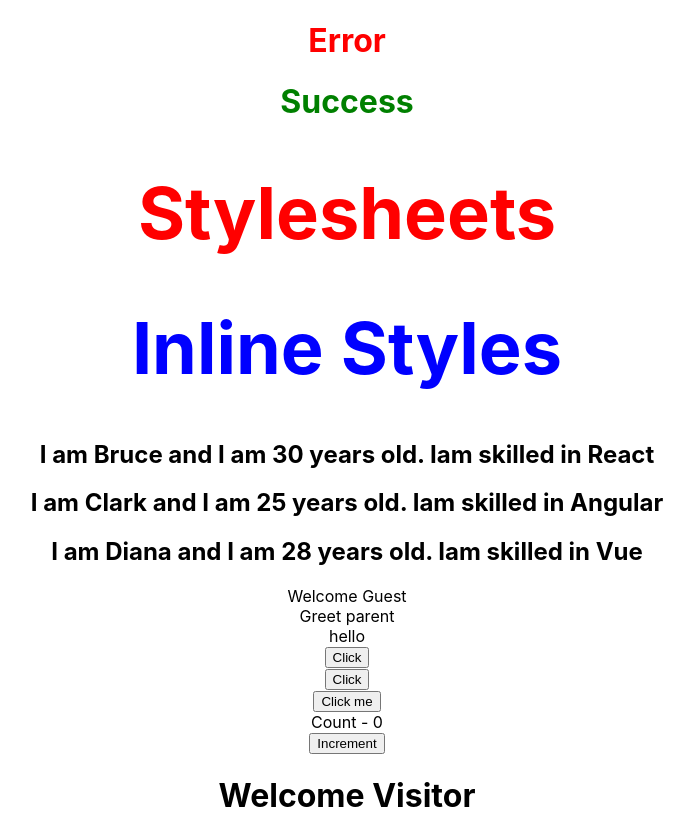
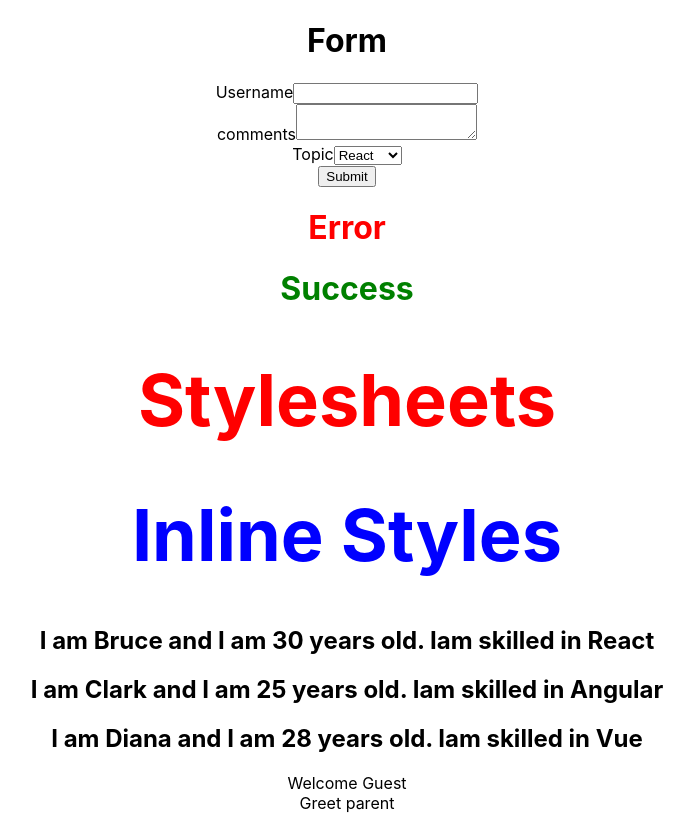
Before and after one commit to Vaishnavireddiee01/react-learn, a React (Create React App) app: page / in a window 1280 px wide. Shown: the top 814 px of the page, without its empty margins (293-987 px from the left). Built offline with nearby package versions, Linux system fonts and the light colour scheme.

Commit message:
form handling

```diff
--- a/src/App.js
+++ b/src/App.js
@@ -16,11 +16,15 @@
 import Inline from './Component/Inline';
 import './appStyles.css'
 import styles from './appStyles.module.css'
-
+import './App.css'
+import Form from './Component/Form'
 class App extends Component {
   render() {
     return(
       <div className="App">
+        {/*Forms*/}
+
+        <Form/>
 
         <h1 className='error'>Error</h1>
         <h1 className={styles.success}>Success</h1>
--- /dev/null
+++ b/src/Component/Form.js
@@ -0,0 +1,74 @@
+import React, { Component } from 'react'
+
+class Form extends Component {
+
+    constructor(props) {
+        super(props)
+        this.state={
+            username: '',
+            comments: '',
+            topic: 'react'
+
+        }
+
+    }
+    handleUsernameChange = (event) => {
+        this.setState({
+            username:event.target.value
+        })
+    }
+
+    handleCommentsChange = event => {
+        this.setState({
+            comments:event.target.value
+        })
+    }
+
+    handleTopicChange = event => {
+        this.setState({
+            topic:event.target.value
+        })
+    }
+
+    handleSubmit = event => {
+        alert(`${this.state.username} ${this.state.comments} ${this.state.topic}`)
+        event.preventDefault()
+    }
+  render() {
+    return (
+
+        <form onSubmit={this.handleSubmit}>
+            <h1>Form</h1>
+            <div>
+                <label>Username</label>
+                <input
+                  type="text"
+                  value={this.state.username}
+                  onChange={this.handleUsernameChange}
+                />
+            </div>
+            <div>
+                <label>comments</label>
+                <textarea
+                    type="text"
+                    value={this.state.comments}
+                    onChange={this.handleCommentsChange}
+                />
+            </div>
+
+            <div>
+                <label>Topic</label>
+                <select value={this.state.topic} onChange={this.handleTopicChange}>
+                    <option value="react">React</option>
+                    <option value="angular">Angular</option>
+                    <option value="vue">vue</option>
+                </select>
+            </div>
+            <button type="submit">Submit</button>
+        </form>
+
+    )
+  }
+}
+
+export default Form
```
